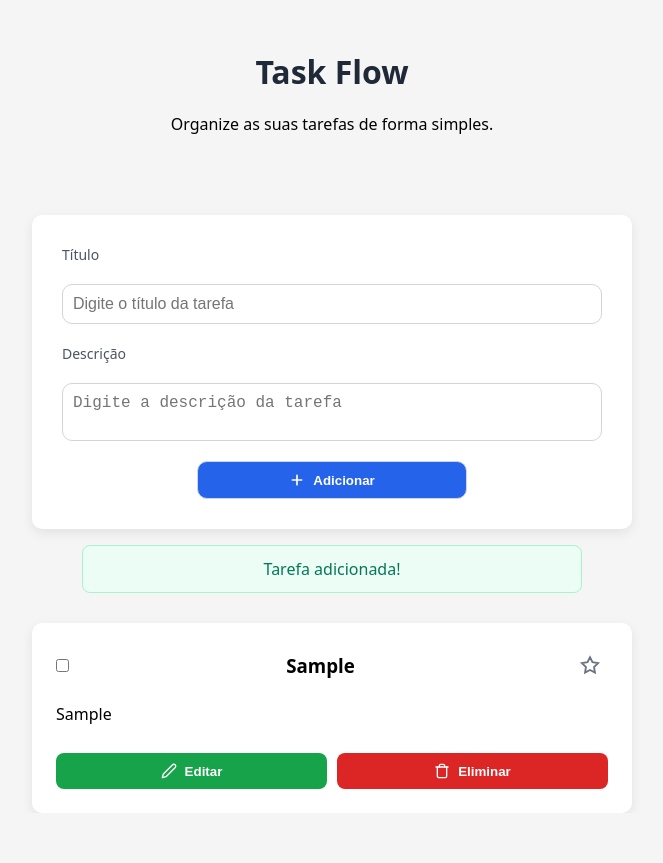
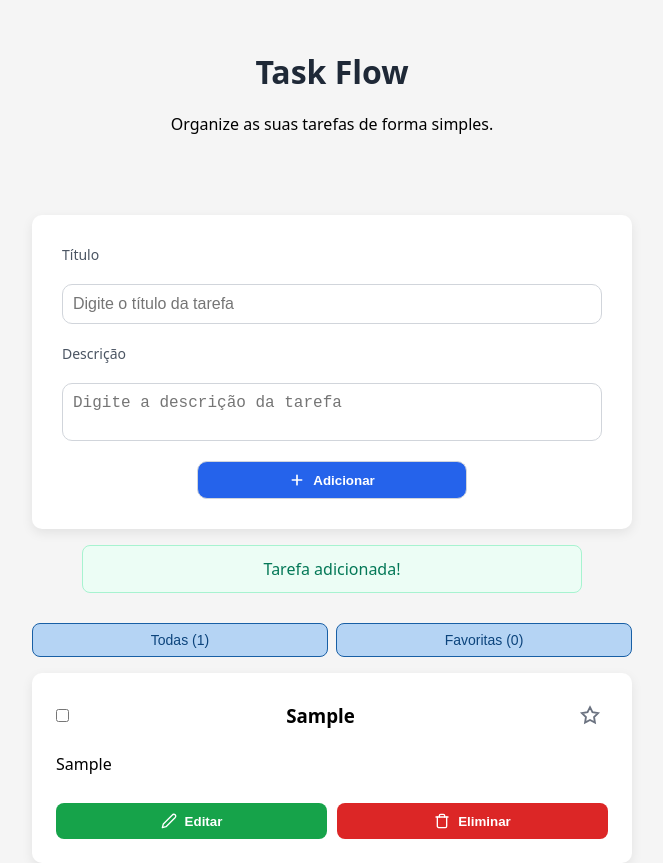
Before and after one commit to fernandev-tech/Task-Flow, a React (Vite) app in the folder Task-Flow/: page / in a window 1280 px wide. Both pictures are taken after typing "Sample", "Sample" into the empty fields and a click on the button "Adicionar". Shown: the whole page, without its empty margins (308-971 px from the left). Before the commit the page ends 813 px from the top, so only its background shows below. Built offline with nearby package versions, Linux system fonts and the light colour scheme.

Commit message:
Área de visualização adicionada. Lista Todas e Lista Favoritas

```diff
--- a/Task-Flow/src/App.jsx
+++ b/Task-Flow/src/App.jsx
@@ -27,6 +27,18 @@ function App() {
   }, [tasks])
 
   const [editingTaskId, setEditingTaskId] = useState(null) /*o null representa a ausência de valor. Quer dizer que o estado começa com um valor nulo*/
+
+  /*Este estado representa a visão selecionada.*/
+  const [activeList, setActiveList] = useState("all")
+
+  const tasksToShow = activeList === "all" ? tasks : tasks.filter(task => task.favorite === true)
+
+  const totalTasks = tasks.length
+
+  const totalFavoritesTasks = tasks.filter(task => task.favorite === true).length
+
+
+
 
   /*Estado do feedback ao adicionar tarefa*/
   const [feedback, setFeedback] = useState(null)
@@ -221,7 +233,12 @@ porque essa será a tarefa que acabou de ser criada pelo formulário.*/
           {/*Aqui estou a passar uma função como prop. Porque o TaskForm precisa de uma maneira de dizer ao App: "Terminei de criar uma tarefa. Aqui está ela."*/}
 
           <TaskList
+            tasksToShow={tasksToShow}
             tasks={tasks}
+            activeList={activeList}
+            setActiveList={setActiveList}
+            totalTasks={totalTasks}
+            totalFavoritesTasks={totalFavoritesTasks}
             feedback={feedback}
             onToggleFavorite={toggleFavorite}
             onToggleChecked={toggleChecked}
--- a/Task-Flow/src/components/TaskList.jsx
+++ b/Task-Flow/src/components/TaskList.jsx
@@ -2,7 +2,12 @@ import styles from './TaskList.module.css'
 import feedbackStyles from './Feedback.module.css'
 import TaskCard from "./TaskCard"
 function TaskList({
+    tasksToShow,
     tasks,
+    activeList,
+    setActiveList,
+    totalTasks,
+    totalFavoritesTasks,
     feedback,
     onToggleFavorite,
     onToggleChecked,
@@ -16,7 +21,7 @@ function TaskList({
     return (
         <>
             {
-                tasks.length === 0
+                tasksToShow.length === 0
                     ? <p className={styles.no_tasks}>Ainda sem tarefas</p>
                     : <ul className={styles.task_list}>
                         {feedback && feedback.target === "taskList" && (
@@ -24,8 +29,30 @@ function TaskList({
                                 {feedback.message}
                             </p>
                         )}
+                        <div className={styles.ListNavegation}>
+
+
+                            <button
+                                className={`${styles.list_button} ${activeList === "all" ? styles.list_button_active : ""
+                                    }`}
+                                type="button"
+                                onClick={() => {
+
+                                    setActiveList("all")
+                                }}>Todas ({totalTasks})</button>
+
+                            <button className={`${styles.list_button} ${activeList === "all" ? styles.list_button_active : ""
+                                }`}
+                                type="button"
+                                onClick={() => {
+                                    setActiveList("favorites")
+
+
+                                }}>Favoritas ({totalFavoritesTasks})</button>
+                        </div>
+
                         {
-                            tasks.map(task => (
+                            tasksToShow.map(task => (
                                 <TaskCard
                                     key={task.id}
                                     task={task}
--- a/Task-Flow/src/components/TaskList.module.css
+++ b/Task-Flow/src/components/TaskList.module.css
@@ -12,3 +12,77 @@
     font-weight: bold;
     font-size: 18px;
 }
+
+.ListNavegation {
+    /*  display: flex;
+    gap: 6px;
+    padding: 5px;
+    width: fit-content;
+
+    background: #f1f3f5;
+    border-radius: 12px;*/
+    display: flex;
+    gap: 8px;
+}
+
+.list_button {
+    display: flex;
+    align-items: center;
+    gap: 6px;
+    border: 0.5px solid #d9d9d5;
+    background: transparent;
+    color: #6b6b68;
+    border-radius: 8px;
+    padding: 8px 14px;
+    font-size: 14px;
+    font-weight: 500;
+    cursor: pointer;
+    transition: background 0.15s ease, color 0.15s ease, border-color 0.15s ease;
+
+    /* padding: 9px 16px;
+
+    border: none;
+    border-radius: 9px;
+
+    background: transparent;
+
+    color: #6b7280;
+    font-size: 14px;
+    font-weight: 500;
+
+    cursor: pointer;
+
+    transition:
+        background-color 0.2s ease,
+        color 0.2s ease,
+        box-shadow 0.2s ease,
+        transform 0.2s ease;*/
+}
+
+.list_button:hover {
+    /*  color: #111827;*/
+    background: #f1f1ef;
+    border-color: #b4b2a9;
+    color: #2c2c2a;
+}
+
+.list_button_active {
+
+    border: 0.5px solid #185fa5;
+    background: #e6f1fb;
+    color: #0c447c;
+    /*   background: white;
+    color: #111827;
+
+    font-weight: 600;
+
+    box-shadow:
+        0 1px 3px rgba(0, 0, 0, 0.08),
+        0 1px 2px rgba(0, 0, 0, 0.04);
+    */
+}
+
+.list_button_active {
+
+    background: #b5d4f4;
+}
```
Also changed, not shown: 1 other file (tests, documents, lock files or other folders).
